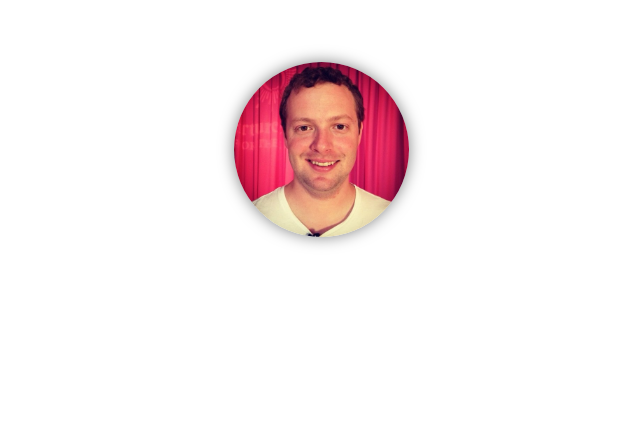
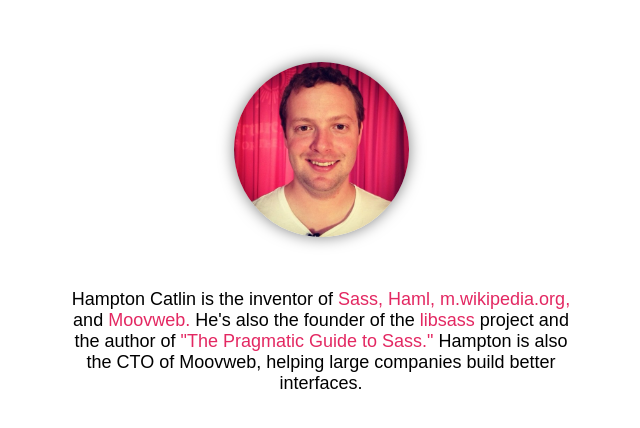
Before and after one commit to HamptonMakes/hamptonmakes.com, a Jekyll site: the page built from index.html, in a window 1280 px wide. Shown: the top 428 px of the page, without its empty margins (319-959 px from the left). Built offline with Jekyll 4.4.1, drawn with Linux system fonts in a browser that asks for light colours; nearby versions of some CDN libraries; Markdown is read by kramdown in place of the engine named in the settings.

Commit message:
added font, began main text

```diff
--- a/_includes/head.html
+++ b/_includes/head.html
@@ -5,3 +5,5 @@
 <!-- Custom CSS -->
     <link rel="stylesheet" href="/css/style.css">
     <link rel="stylesheet" href="//netdna.bootstrapcdn.com/font-awesome/4.1.0/css/font-awesome.min.css">
+
+<!-- custom fonts -->
--- a/css/style.css
+++ b/css/style.css
@@ -14,7 +14,7 @@
 
 body {
   background-color: #FFF;
-  font: 13.34px Helvetica, Arial, sans-serif;
+  font-family: 'Source Sans Pro', sans-serif;
   font-size: small;
   text-align: center;
 }
@@ -169,6 +169,7 @@
 /*
 /*****************************************************************************/
 
+
 .avatar {
   height: 175px;
   width: 175px;
@@ -181,3 +182,21 @@
   background-size: 100% 100%;
   margin-top: 4em;
   margin-bottom: 4em;
+
+}
+
+.about p{
+  font-size: 18px;
+  width: 500px;
+  margin: 0 auto;
+}
+
+.about a {
+  color: #e32862;
+  text-decoration: none;
+}
+
+.about a:hover{
+  color: #c21d50;
+  border-bottom: 1px dotted #c21d50;
+}
--- a/index.html
+++ b/index.html
@@ -7,6 +7,17 @@
 </div>
 
 <div class="about">
+	<p class="intro">Hampton Catlin is the inventor of
+            <a href='http://sass-lang.com'>Sass,</a>
+            <a href='http://haml.info'>Haml,</a>
+            <a href='http://m.wikipedia.org'>m.wikipedia.org,</a>
+            and
+            <a href='http://moovweb.com'>Moovweb.</a>
+            He's also the founder of the
+            <a href='http://github.com/hcatlin/libsass'>libsass</a>
+            project and the author of
+            <a href='http://pragprog.com/book/pg_sass/pragmatic-guide-to-sass'>"The Pragmatic Guide to Sass."</a>
+            Hampton is also the CTO of Moovweb, helping large companies build better interfaces.</p>
 </div>
 
 <div class="work">
```
